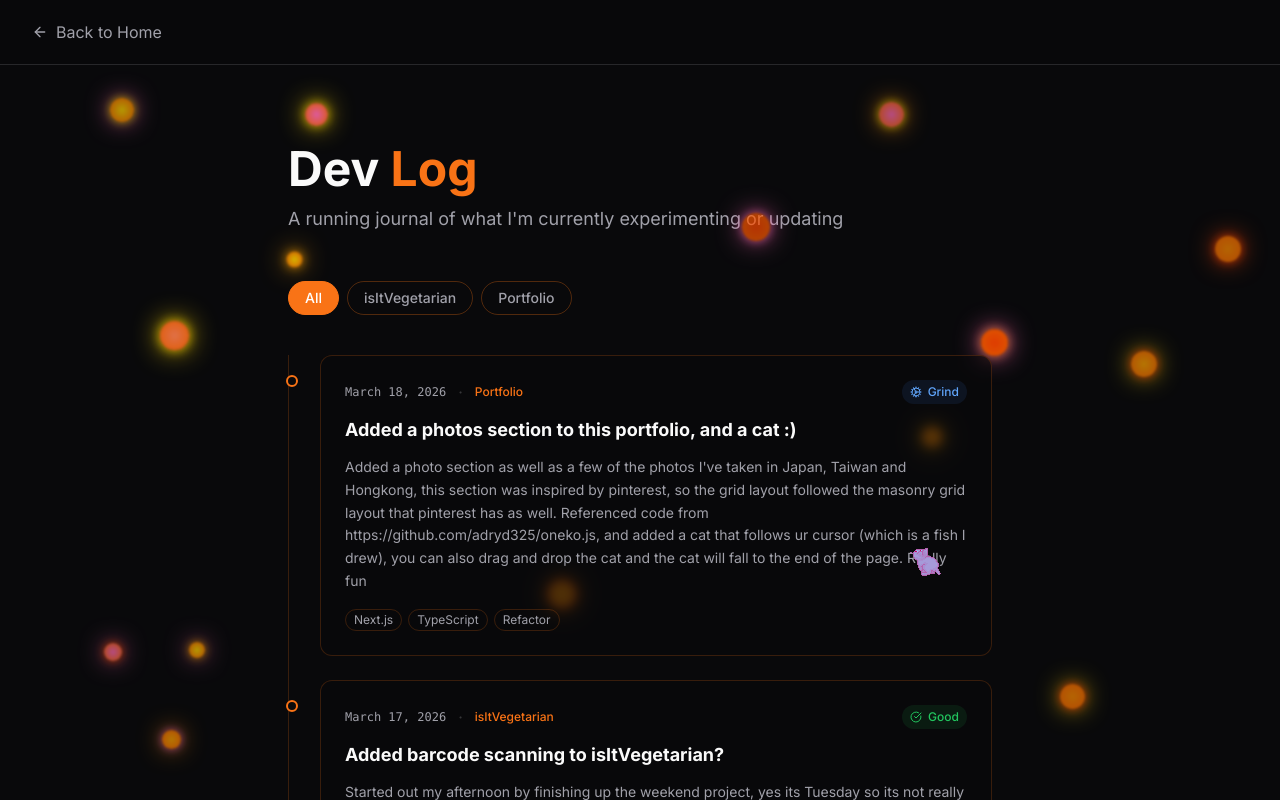
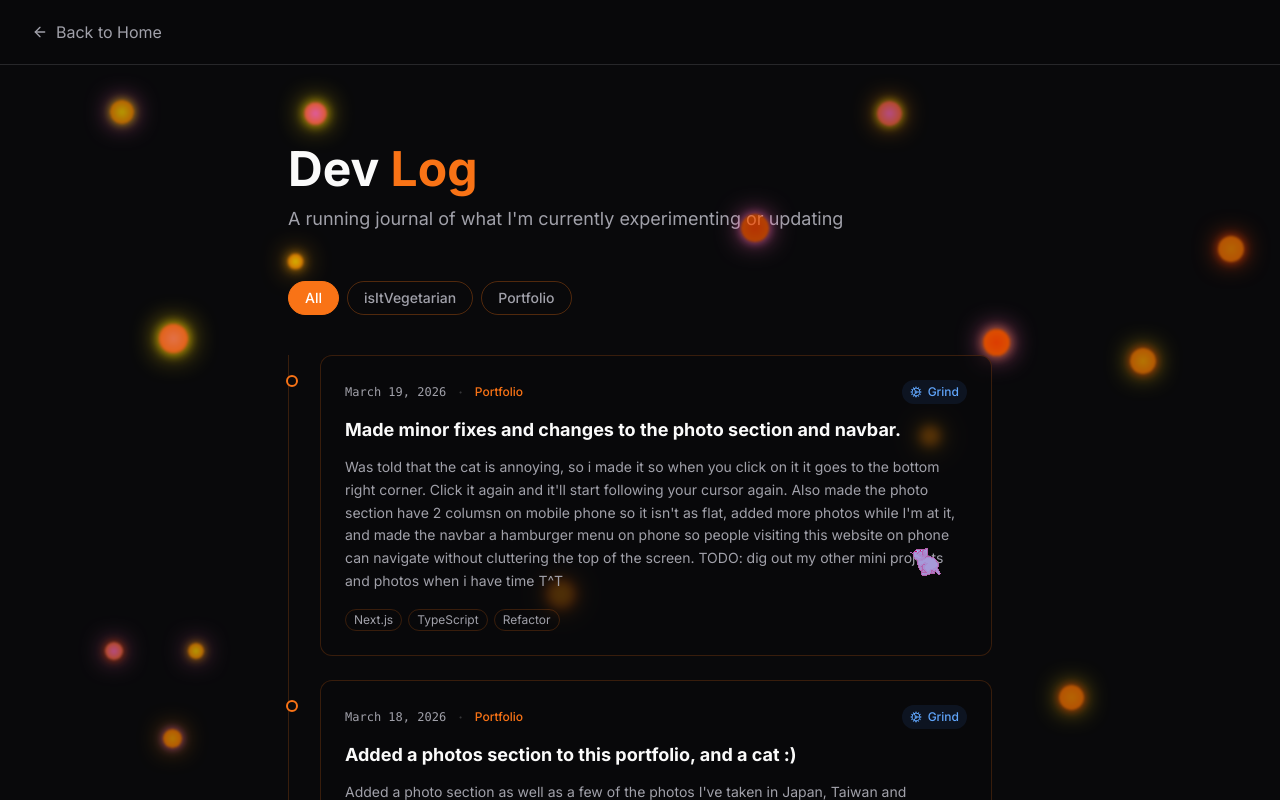
Before and after one commit to magentaong/Portfolio, a Next.js app: page /devlog in a window 1280 px wide. Shown: the top 800 px of the page. Built offline with nearby package versions, Linux system fonts and the light colour scheme.

Commit message:
feat: added devlog

```diff
--- a/data/devlog.ts
+++ b/data/devlog.ts
@@ -25,6 +25,15 @@ export const devLogEntries: DevLogEntry[] = [
     title: "Added a photos section to this portfolio, and a cat :)",
     body: "Added a photo section as well as a few of the photos I've taken in Japan, Taiwan and Hongkong, this section was inspired by pinterest, so the grid layout followed the masonry grid layout that pinterest has as well. Referenced code from https://github.com/adryd325/oneko.js, and added a cat that follows ur cursor (which is a fish I drew), you can also drag and drop the cat and the cat will fall to the end of the page. Really fun",
     project: "Portfolio",
+    tags: ["Next.js", "TypeScript"],
+    mood: "grind",
+  },
+  {
+    id: "004",
+    date: "March 19, 2026",
+    title: "Made minor fixes and changes to the photo section and navbar.",
+    body: "Was told that the cat is annoying, so i made it so when you click on it it goes to the bottom right corner. Click it again and it'll start following your cursor again. Also made the photo section have 2 columsn on mobile phone so it isn't as flat, added more photos while I'm at it, and made the navbar a hamburger menu on phone so people visiting this website on phone can navigate without cluttering the top of the screen. TODO: dig out my other mini projects and photos when i have time T^T",
+    project: "Portfolio",
     tags: ["Next.js", "TypeScript", "Refactor"],
     mood: "grind",
   },
```
